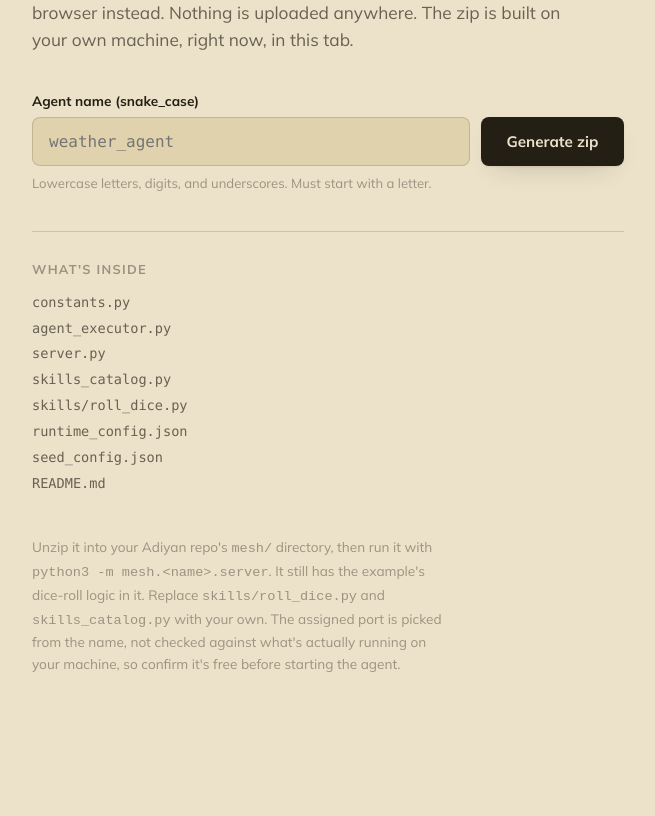
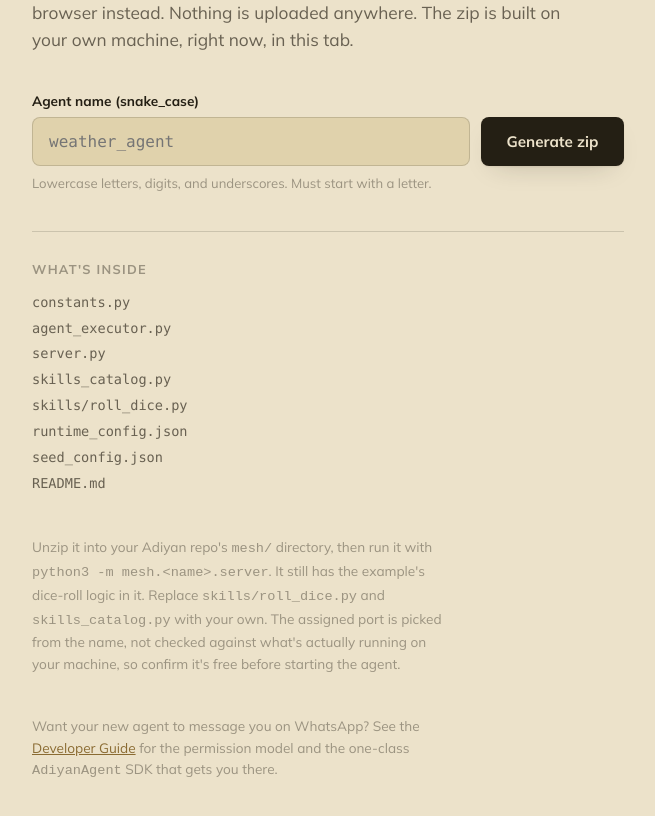
Before and after one commit to BharanitharanR/adiyan, a plain HTML site: page docs/create-agent.html in a window 1280 px wide. Shown: the part 278-1094 px from the top of the page, without its empty margins (312-967 px from the left). Before the commit the page ends 1063 px from the top, so only its background shows below. Drawn offline with nearby package versions, Linux system fonts and the light colour scheme; a web font is replaced by a local one.

Commit message:
Link the Developer Guide from the published site
index.html's "adding a new agent" steps and create-agent.html's
generated-zip flow both point at the permission-tier reference they
were already gesturing at (step 3's "grant it a permission tier",
create-agent's "run it" note) - readers land on the real mechanism
(tokens, tiers, AdiyanAgent) instead of the page's own three-line
summary being the last word on it.

Linked to the hosted Artifact, not docs/developer_guide.html directly -
that file is written as an Artifact-body fragment (no html/head/body,
per the Artifact tool's own requirement) and isn't meant to be opened
as a standalone page the way index.html/create-agent.html are.

```diff
--- a/docs/create-agent.html
+++ b/docs/create-agent.html
@@ -205,6 +205,7 @@ button#generate:disabled{ opacity:.5; cursor:default; }
   </div>
 
   <p class="note">Unzip it into your Adiyan repo's <code style="font-family:ui-monospace,monospace;">mesh/</code> directory, then run it with <code style="font-family:ui-monospace,monospace;">python3 -m mesh.&lt;name&gt;.server</code>. It still has the example's dice-roll logic in it. Replace <code style="font-family:ui-monospace,monospace;">skills/roll_dice.py</code> and <code style="font-family:ui-monospace,monospace;">skills_catalog.py</code> with your own. The assigned port is picked from the name, not checked against what's actually running on your machine, so confirm it's free before starting the agent.</p>
+  <p class="note">Want your new agent to message you on WhatsApp? See the <a href="https://claude.ai/code/artifact/ea868e3e-dde5-45d5-ba9f-a9bf2bdcec2d" target="_blank" rel="noopener">Developer Guide</a> for the permission model and the one-class <code style="font-family:ui-monospace,monospace;">AdiyanAgent</code> SDK that gets you there.</p>
 </div>
 
 <script>
```
Also changed, not shown: docs/index.html (+1 -0 lines).
